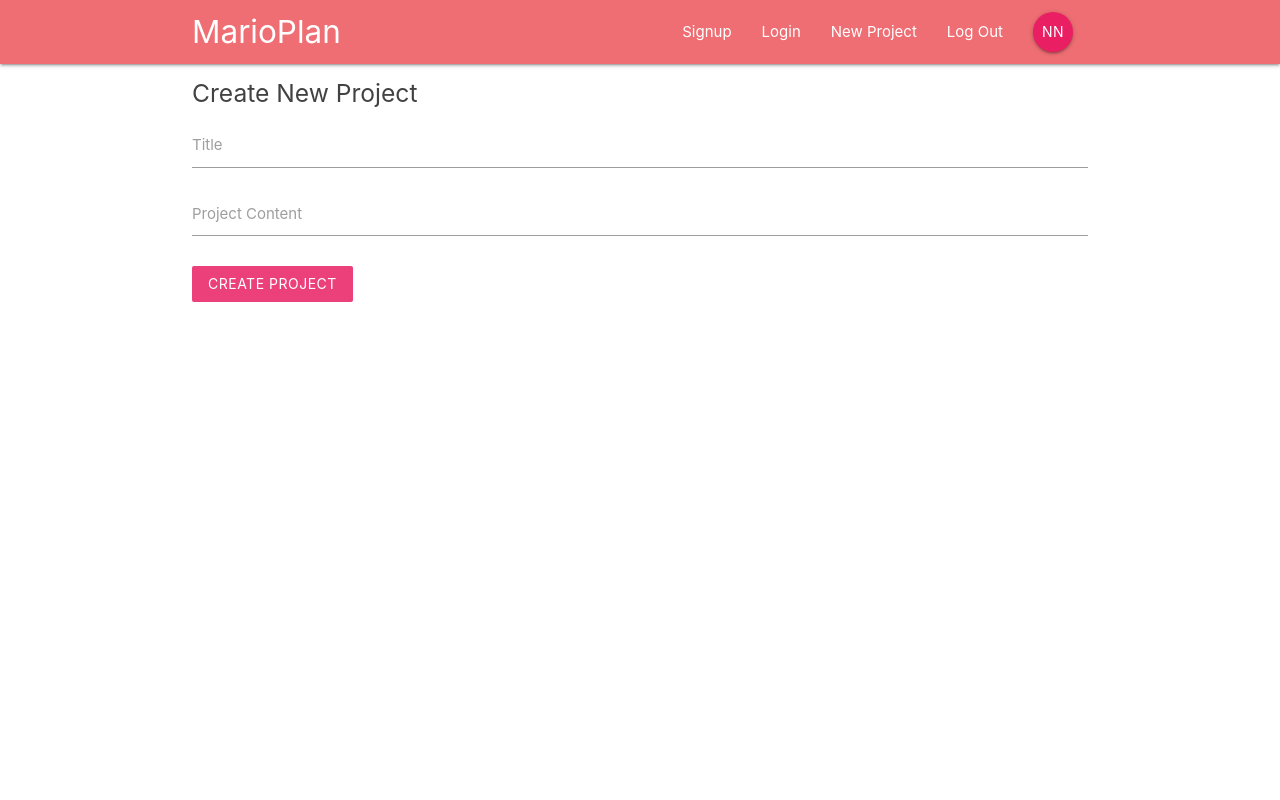
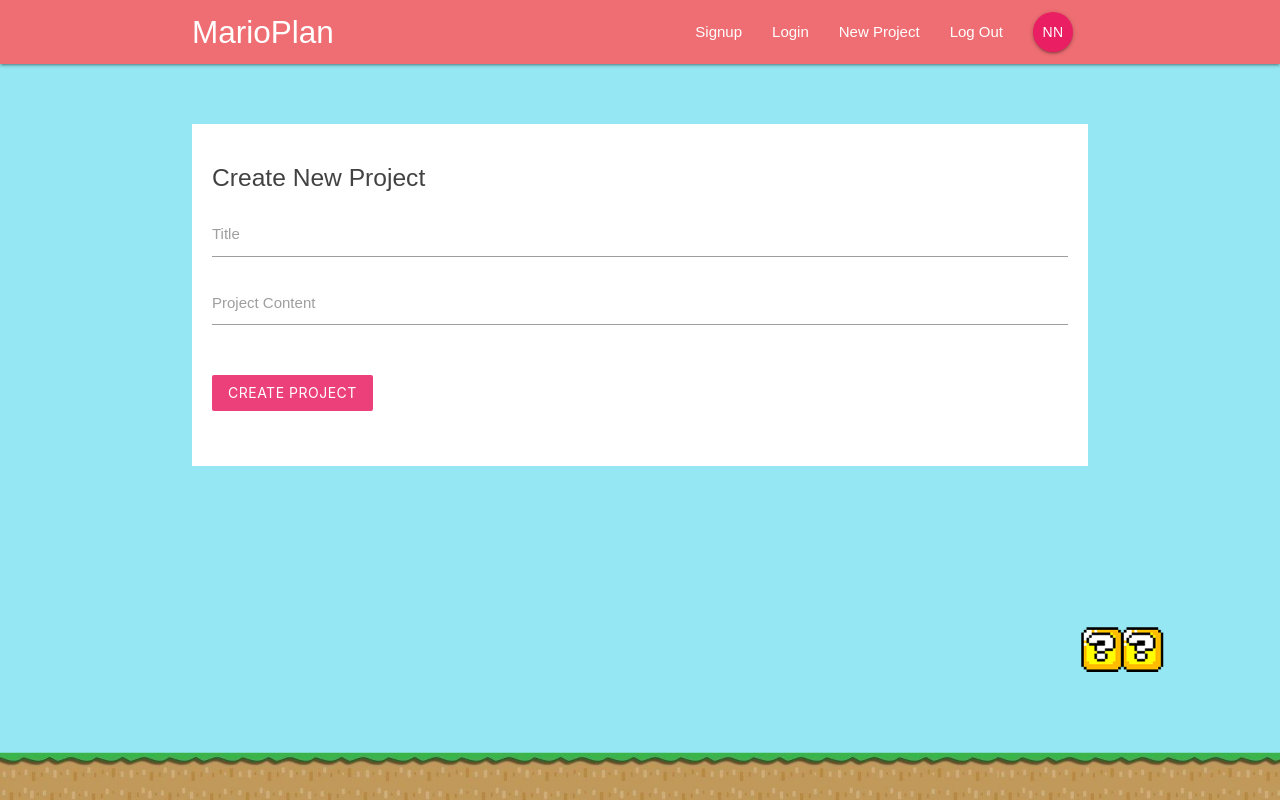
Before and after one commit to vindyelficha/react-redux-app, a React (Create React App) app: page /create in a window 1280 px wide. Built offline with nearby package versions, Linux system fonts and the light colour scheme.

Commit message:
menambahkan link untuk sesuai dengan komponen yang ada serta memperbaiki styling di index css

```diff
--- a/package.json
+++ b/package.json
@@ -9,7 +9,7 @@
     "react": "^17.0.2",
     "react-dom": "^17.0.2",
     "react-router-dom": "^5.2.0",
-    "react-scripts": "4.0.3",
+    "react-scripts": "^2.1.8",
     "web-vitals": "^1.1.2"
   },
   "scripts": {
--- a/src/components/layout/SignedInLinks.js
+++ b/src/components/layout/SignedInLinks.js
@@ -4,7 +4,7 @@
 const SginedInLinks =() =>{
     return(
         <ul className="right">
-            <li><NavLink to='/'>New Project</NavLink></li>
+            <li><NavLink to='/create'>New Project</NavLink></li>
             <li><NavLink to='/'>Log Out</NavLink></li>
             <li><NavLink to='/' className='btn btn-floating pink ligthen-1'>NN</NavLink></li>
         </ul>
--- a/src/components/layout/SignedOutLinks.js
+++ b/src/components/layout/SignedOutLinks.js
@@ -4,8 +4,8 @@
 const SginedOutLinks =() =>{
     return(
         <ul className="right">
-            <li><NavLink to='/'>Signup</NavLink></li>
-            <li><NavLink to='/'>Login</NavLink></li>
+            <li><NavLink to='/signup'>Signup</NavLink></li>
+            <li><NavLink to='/signin'>Login</NavLink></li>
         </ul>
     )
 }
--- a/src/components/projects/ProjectDetails.js
+++ b/src/components/projects/ProjectDetails.js
@@ -1,4 +1,4 @@
-import react from 'react';
+import React from 'react';
 
 const ProjectDetails = (props) =>{
     const id = props.match.params.id;
--- a/src/index.css
+++ b/src/index.css
@@ -1,12 +1,34 @@
+html{
+  min-height: 100%;
+}
+
 body {
   margin: 0;
-  font-family: -apple-system, BlinkMacSystemFont, 'Segoe UI', 'Roboto', 'Oxygen',
-    'Ubuntu', 'Cantarell', 'Fira Sans', 'Droid Sans', 'Helvetica Neue',
-    sans-serif;
-  -webkit-font-smoothing: antialiased;
-  -moz-osx-font-smoothing: grayscale;
+  padding: 0;
+  font-family: sans-serif;
+  background: url("./img/mario-bg.png") no-repeat;
+  background-size: 100%;
+  background-position: bottom;
+  background-color: #95e8f3;
+  min-height: 100%;
 }
 
+form{
+  padding: 20px;
+  margin-top: 60px;
+}
+
+form button, form h5{
+  margin : 20px 0;
+}
+
+input[type=text]:not(.browser-default):focus:not([readonly]),
+input[type=email]:not(.browser-default):focus:not([readonly]),
+input[type=password]:not(.browser-default):focus:not([readonly]),
+textarea.materialize-textarea:focus:not([readonly]){
+  border-color: #ec407a;
+  box-shadow: none;
+}
 code {
   font-family: source-code-pro, Menlo, Monaco, Consolas, 'Courier New',
     monospace;
```
Also changed, not shown: src/img/mario-bg.png (added), 1 other file (tests, documents, lock files or other folders).
